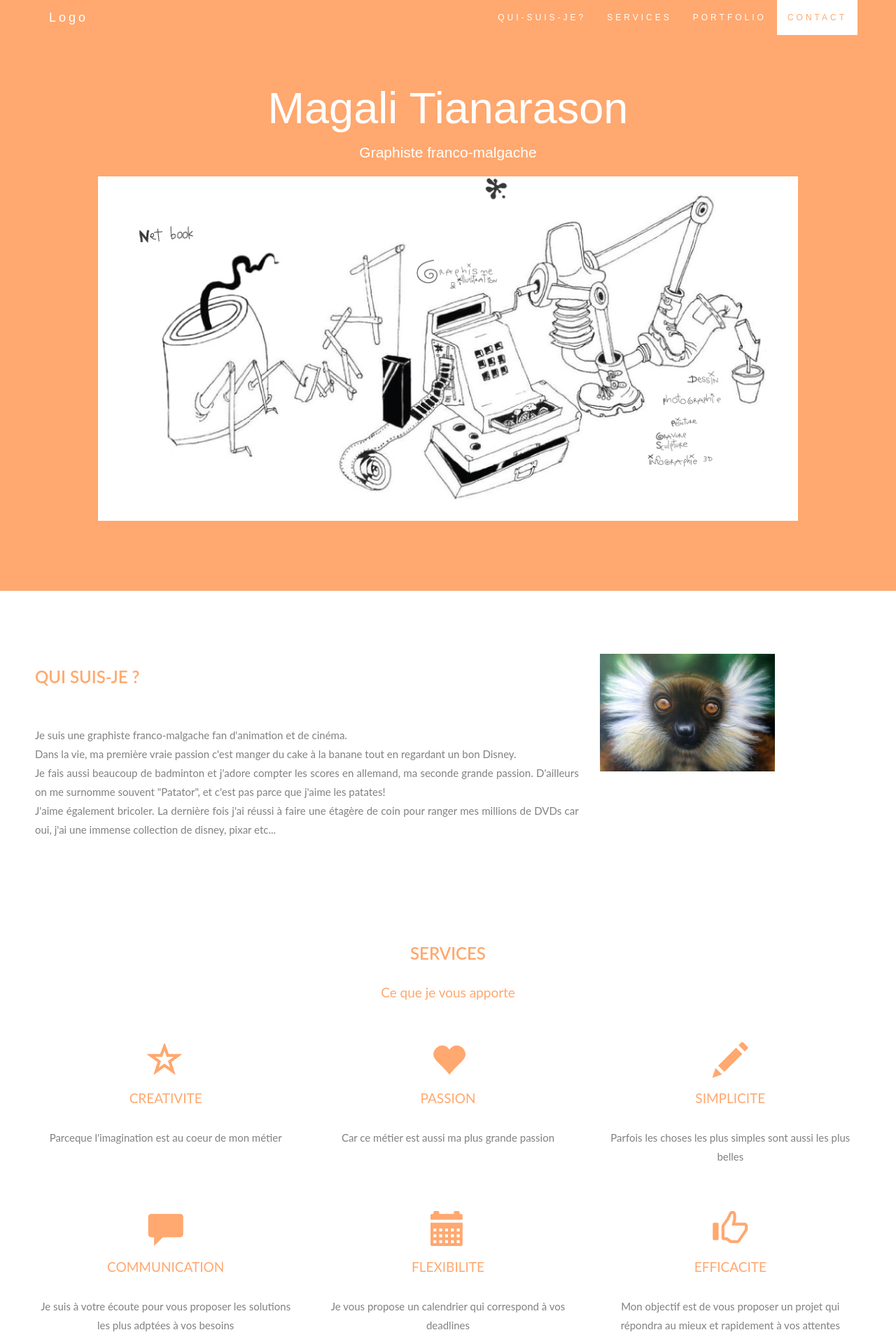
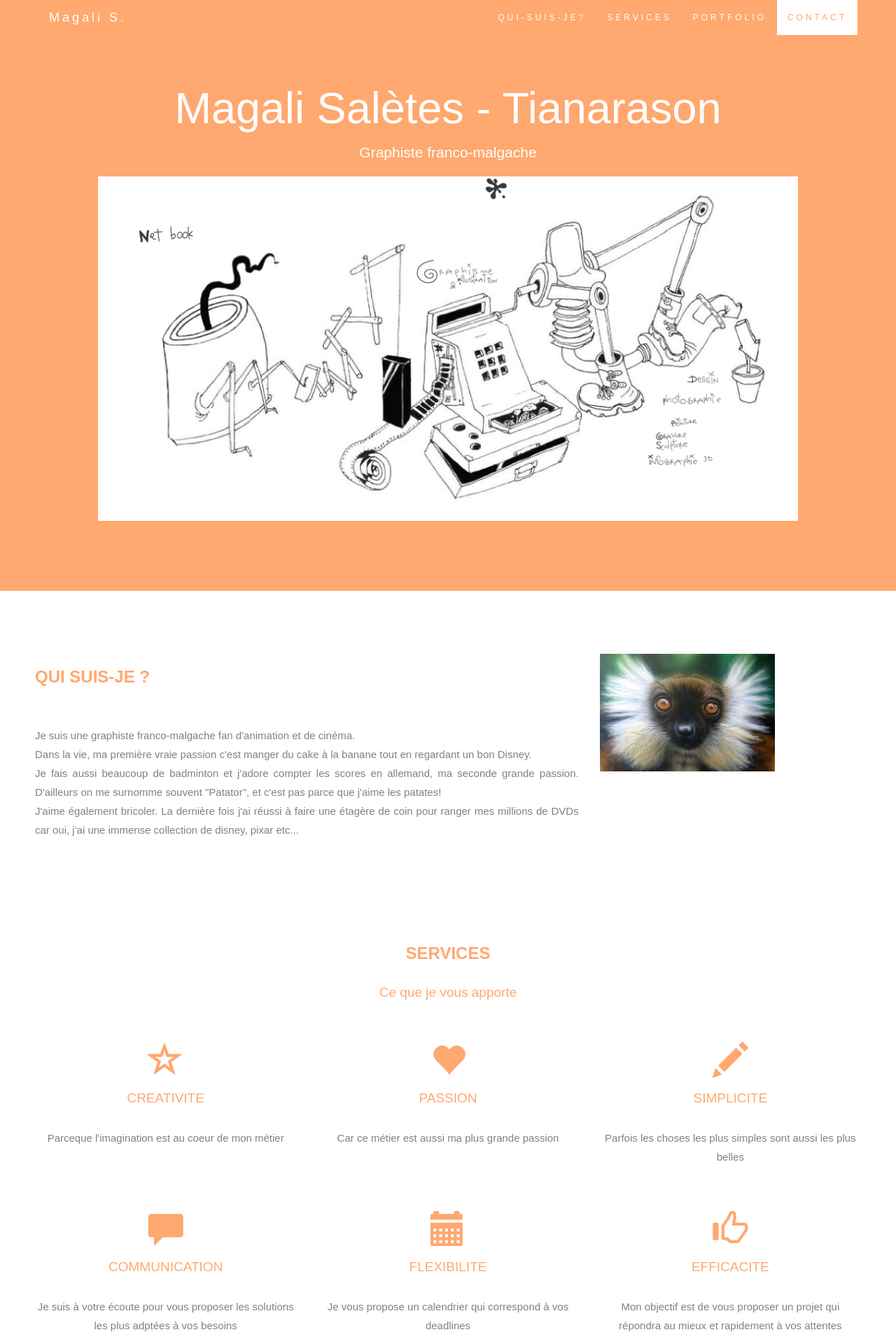
Before and after one commit to AnaelleD/Site_Mag, a PHP site: page / in a window 1280 px wide; the page is wider, and only the part inside the window is pictured. Shown: the top 1920 px of that part at 70% size. Run offline with PHP 8.4, Linux system fonts and the light colour scheme; some web fonts are replaced.

Commit message:
modif fonts

```diff
--- a/index.html
+++ b/index.html
@@ -1,7 +1,7 @@
 <!DOCTYPE html>
 <html lang="fr">
   <head>
-    <title>Magali Tianarason</title>
+    <title>Magali Salètes</title>
     <meta charset="utf-8">
     <meta name="viewport" content="width=device-width, initial-scale=1">
     <script src="script/leaflet.js"></script>
@@ -10,6 +10,8 @@
     <link rel="stylesheet" href="style/bootstrap.min.css">
     <link rel="stylesheet" href="style/leaflet.css" />
     <link rel="stylesheet" href="style/style.css">
+    <link rel="stylesheet" href="style/google_indie_flower.css">
+    <link rel="stylesheet" href="style/google_raleway.css">
   </head>
 
   <body id="myPage" data-spy="scroll" data-target=".navbar" data-offset="60">
@@ -22,7 +24,7 @@
             <span class="icon-bar"></span>
             <span class="icon-bar"></span>
           </button>
-          <a class="navbar-brand" href="#myPage">Logo</a>
+          <a class="navbar-brand" href="#myPage">Magali S.</a>
         </div>
         <div class="collapse navbar-collapse" id="myNavbar">
           <ul class="nav navbar-nav navbar-right">
@@ -37,7 +39,7 @@
     </nav>
 
     <div class="jumbotron text-center">
-      <h1>Magali Tianarason</h1>
+      <h1>Magali Salètes - Tianarason</h1>
       <p>Graphiste franco-malgache</p>
       <img src="image/designer_montpellier_frise.jpg" alt="Designer Montpellier Tianarason" width="1000px" height="100%">
     </div>
@@ -195,7 +197,7 @@
         <div class="col-sm-5">
           <p>Vous pouvez me contacter si vous avez des questions ou pour obtenir un devis :</p>
           <p><span class="glyphicon glyphicon-map-marker"></span>Montpellier, France</p>
-          <p><span class="glyphicon glyphicon-envelope"></span>magali.tianaraton@gmail.com</p>
+          <p><span class="glyphicon glyphicon-envelope"></span>magali.tianarason@gmail.com</p>
         </div>
         <div class="col-sm-7 slideanim">
           <div class="row">
--- /dev/null
+++ b/style/google_indie_flower.css
@@ -0,0 +1,8 @@
+/* latin */
+@font-face {
+  font-family: 'Indie Flower';
+  font-style: normal;
+  font-weight: 400;
+  src: local('Indie Flower'), local('IndieFlower'), url(https://fonts.gstatic.com/s/indieflower/v9/m8JVjfNVeKWVnh3QMuKkFcZVaUuH.woff2) format('woff2');
+  unicode-range: U+0000-00FF, U+0131, U+0152-0153, U+02BB-02BC, U+02C6, U+02DA, U+02DC, U+2000-206F, U+2074, U+20AC, U+2122, U+2191, U+2193, U+2212, U+2215, U+FEFF, U+FFFD;
+}
--- /dev/null
+++ b/style/google_raleway.css
@@ -0,0 +1,16 @@
+/* latin-ext */
+@font-face {
+  font-family: 'Raleway';
+  font-style: normal;
+  font-weight: 400;
+  src: local('Raleway'), local('Raleway-Regular'), url(https://fonts.gstatic.com/s/raleway/v12/1Ptug8zYS_SKggPNyCMIT5lu.woff2) format('woff2');
+  unicode-range: U+0100-024F, U+0259, U+1E00-1EFF, U+2020, U+20A0-20AB, U+20AD-20CF, U+2113, U+2C60-2C7F, U+A720-A7FF;
+}
+/* latin */
+@font-face {
+  font-family: 'Raleway';
+  font-style: normal;
+  font-weight: 400;
+  src: local('Raleway'), local('Raleway-Regular'), url(https://fonts.gstatic.com/s/raleway/v12/1Ptug8zYS_SKggPNyC0ITw.woff2) format('woff2');
+  unicode-range: U+0000-00FF, U+0131, U+0152-0153, U+02BB-02BC, U+02C6, U+02DA, U+02DC, U+2000-206F, U+2074, U+20AC, U+2122, U+2191, U+2193, U+2212, U+2215, U+FEFF, U+FFFD;
+}
--- a/style/style.css
+++ b/style/style.css
@@ -1,5 +1,5 @@
 body {
-    font: 400 15px Lato, sans-serif;
+    font: 400 15px Raleway, sans-serif;
     line-height: 1.8;
     color: #818181;
 }
@@ -9,6 +9,7 @@ h2 {
     color: #ffa86f;
     font-weight: 600;
     margin-bottom: 30px;
+    font-family: Indie Flower, sans-serif;
 }
 h4 {
     font-size: 19px;
@@ -16,12 +17,13 @@ h4 {
     color: #ffa86f;
     font-weight: 400;
     margin-bottom: 30px;
+    font-family: Indie Flower, sans-serif;
 }
 .jumbotron {
     background-color: #ffa86f;
     color: #fff;
     padding: 100px 25px;
-    font-family: Montserrat, sans-serif;
+    font-family: Raleway, sans-serif;
 }
 .container-fluid {
     padding: 60px 50px;
@@ -114,7 +116,7 @@ h4 {
     line-height: 1.42857143 !important;
     letter-spacing: 4px;
     border-radius: 0;
-    font-family: Montserrat, sans-serif;
+    font-family: Indie Flower, sans-serif;
 }
 .navbar li a, .navbar .navbar-brand {
     color: #fff !important;
```
